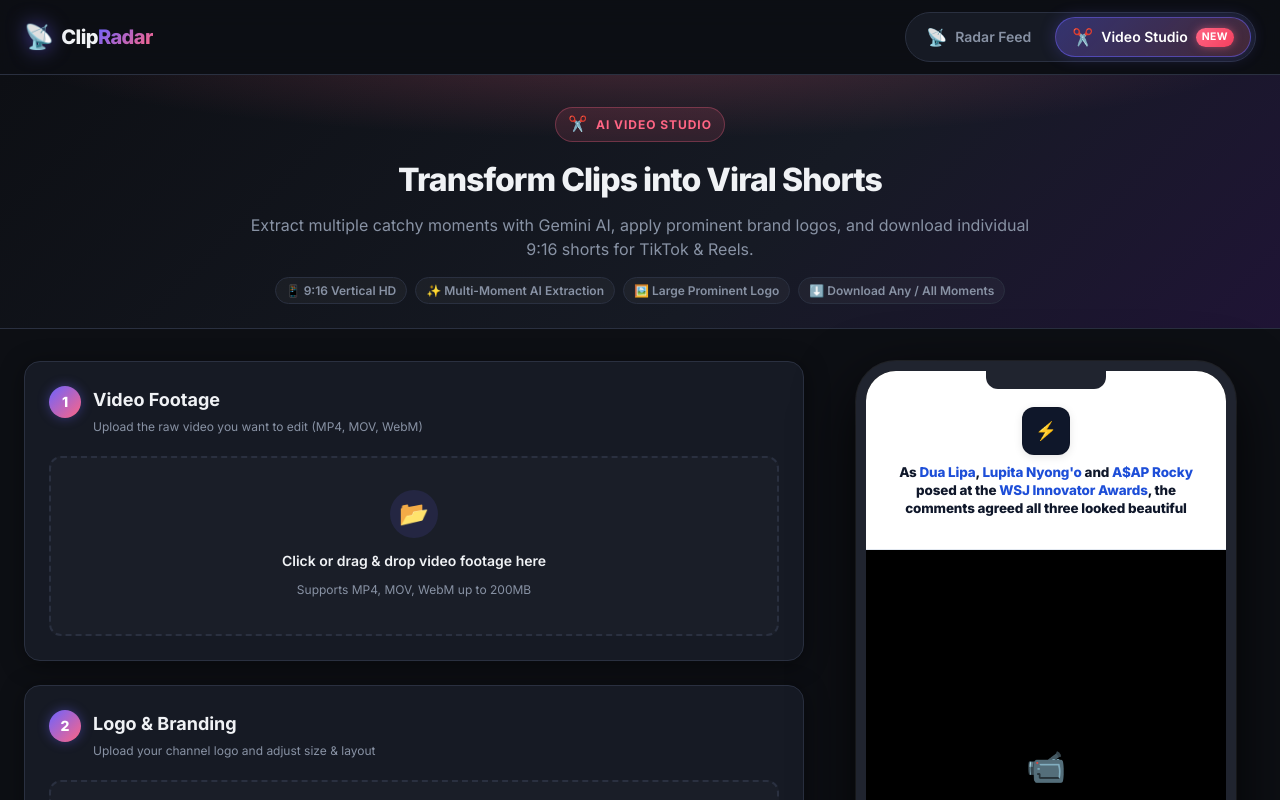
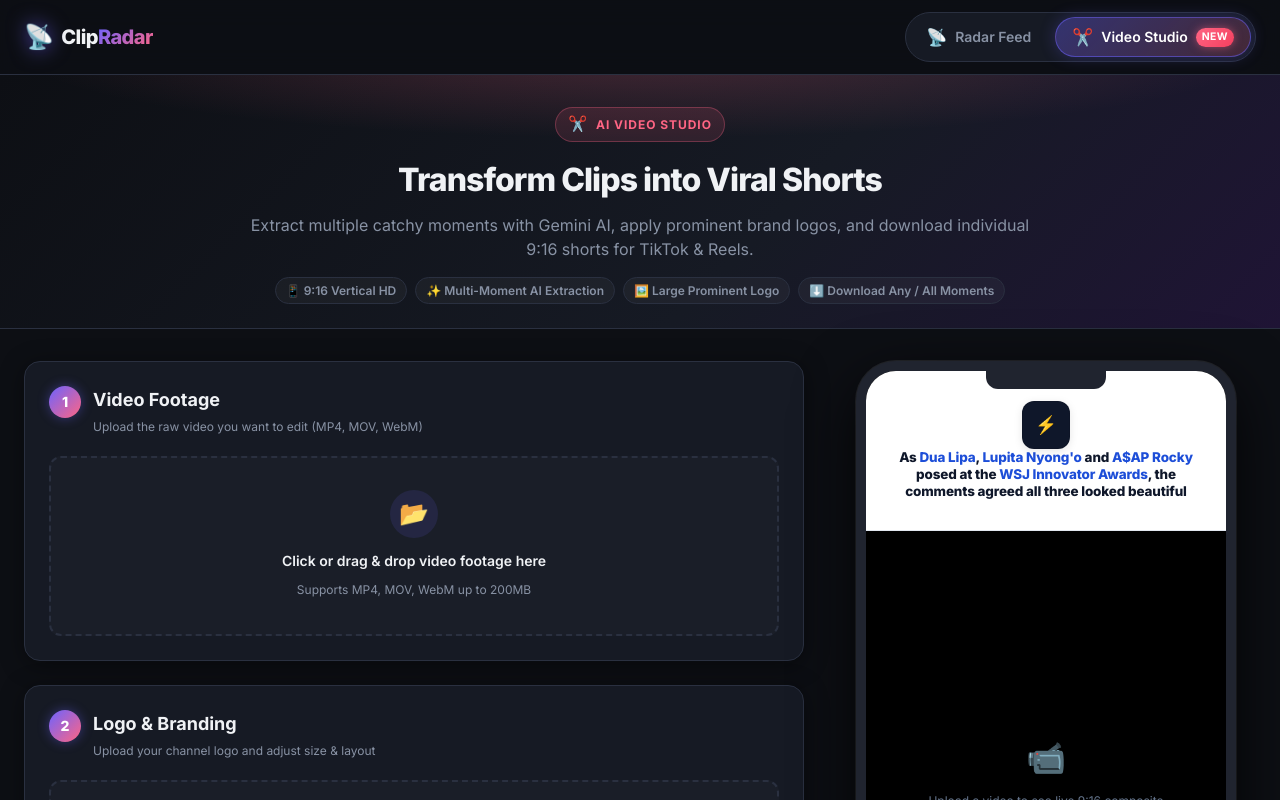
Before and after one commit to Theibroguy/ClipRadar, a React (Vite) app in the folder client/: page /studio in a window 1280 px wide. Shown: the top 800 px of the page. Built offline with nearby package versions, Linux system fonts and the light colour scheme; no server answers.

Commit message:
style(studio): position headline text higher and closer to logo

```diff
--- a/client/src/pages/VideoStudio/VideoStudio.css
+++ b/client/src/pages/VideoStudio/VideoStudio.css
@@ -703,10 +703,10 @@
 /* Header / Hook Card (Centered Logo & Text by Default) */
 .comp-header {
     background: #ffffff;
-    padding: 20px 16px 16px;
+    padding: 10px 14px 10px;
     border-bottom: 1px solid #e2e8f0;
     flex-shrink: 0;
-    min-height: 28%;
+    min-height: 25%;
     display: flex;
     flex-direction: column;
     justify-content: center;
@@ -727,7 +727,7 @@
     align-items: center;
     justify-content: center;
     text-align: center;
-    gap: 8px;
+    gap: 2px;
 }
 
 /* Centered Top Row (Logo on top or centered with text) */
@@ -736,7 +736,7 @@
     flex-direction: column;
     align-items: center;
     justify-content: center;
-    gap: 6px;
+    gap: 2px;
 }
 
 .comp-header__avatar {
@@ -772,7 +772,7 @@
     align-items: center !important;
     justify-content: center !important;
     overflow: visible !important;
-    margin: 0 auto 8px !important;
+    margin: 0 auto 0 !important;
 }
 
 .comp-header__avatar--has-img .comp-header__avatar-img {
@@ -829,20 +829,23 @@
     font-size: 0.84rem;
     font-weight: 800;
     color: #0f172a;
-    line-height: 1.35;
+    line-height: 1.25;
     letter-spacing: -0.01em;
+    margin: 0;
+    margin-top: -2px;
 }
 
 /* Left-aligned variant */
 .comp-header--align-left .comp-header__card {
     align-items: flex-start;
     text-align: left;
+    gap: 2px;
 }
 
 .comp-header--align-left .comp-header__top-row {
     display: flex;
     align-items: center;
-    gap: 10px;
+    gap: 8px;
 }
 
 .comp-header--align-left .comp-header__avatar {
@@ -868,8 +871,10 @@
     font-size: 0.82rem;
     font-weight: 800;
     color: #0f172a;
-    line-height: 1.35;
+    line-height: 1.25;
     letter-spacing: -0.01em;
+    margin: 0;
+    margin-top: -2px;
 }
 
 .studio-preview__highlight {
--- a/client/src/pages/VideoStudio/VideoStudio.jsx
+++ b/client/src/pages/VideoStudio/VideoStudio.jsx
@@ -238,12 +238,12 @@ async function compositeAndDownloadMoment({
                     const targetLogoH = Math.min(220, Math.round((logoHeight || 115) * 1.5));
                     const targetLogoW = Math.min(cardW - 48, Math.round(targetLogoH * 3.5));
                     const logoX = textAlign === 'center' ? canvas.width / 2 - targetLogoW / 2 : cardMargin + 24;
-                    const logoY = cardY + 20;
+                    const logoY = cardY + 12;
 
                     // Draw logo directly on plain white canvas card without extra background or border
                     drawContainImage(ctx, logoImg, logoX, logoY, targetLogoW, targetLogoH);
 
-                    let nextY = logoY + targetLogoH + 16;
+                    let nextY = logoY + targetLogoH + 4;
 
                     // Only draw channel name/handle if provided
                     if (channelName || channelHandle) {
@@ -254,18 +254,18 @@ async function compositeAndDownloadMoment({
 
                         if (channelName) {
                             ctx.fillText(channelName, textX, nextY);
-                            nextY += 28;
+                            nextY += 26;
                         }
                         if (channelHandle) {
                             ctx.fillStyle = '#64748b';
                             ctx.font = '16px -apple-system, sans-serif';
                             ctx.fillText(channelHandle, textX, nextY);
-                            nextY += 24;
+                            nextY += 22;
                         }
                     }
 
-                    // Headline text
-                    drawHeadlineCanvas(ctx, headline, cardMargin + 24, nextY + 8, cardW - 48, textAlign);
+                    // Headline text - positioned higher and close under the logo
+                    drawHeadlineCanvas(ctx, headline, cardMargin + 24, nextY + 2, cardW - 48, textAlign);
                     ctx.restore();
                 } else {
                     // Default avatar icon when no logo uploaded
```
